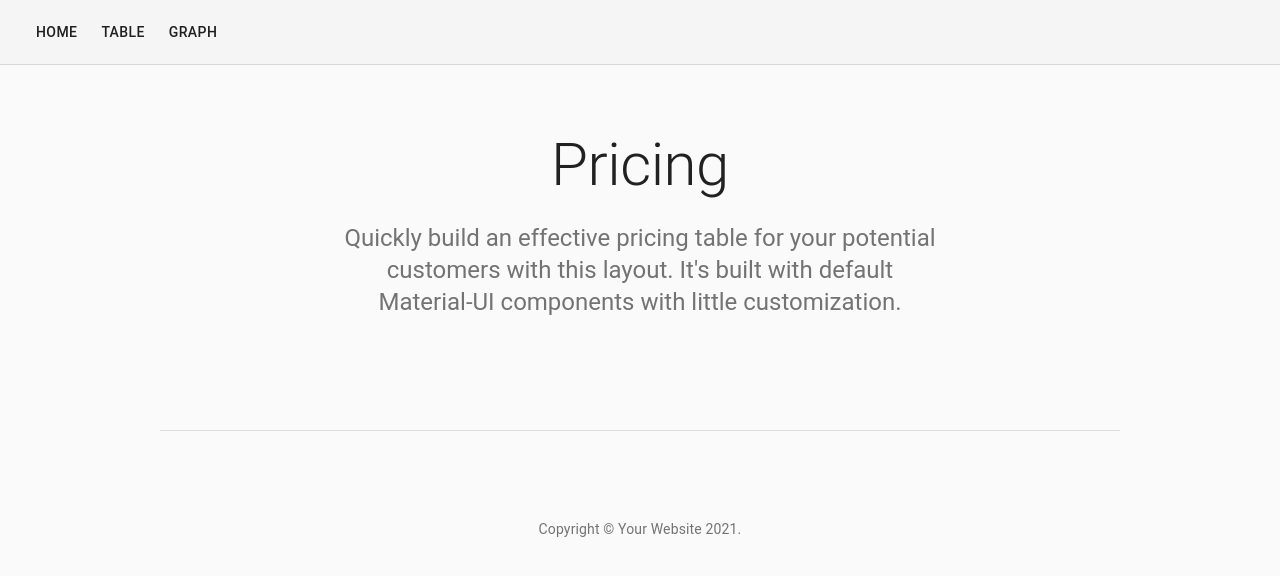
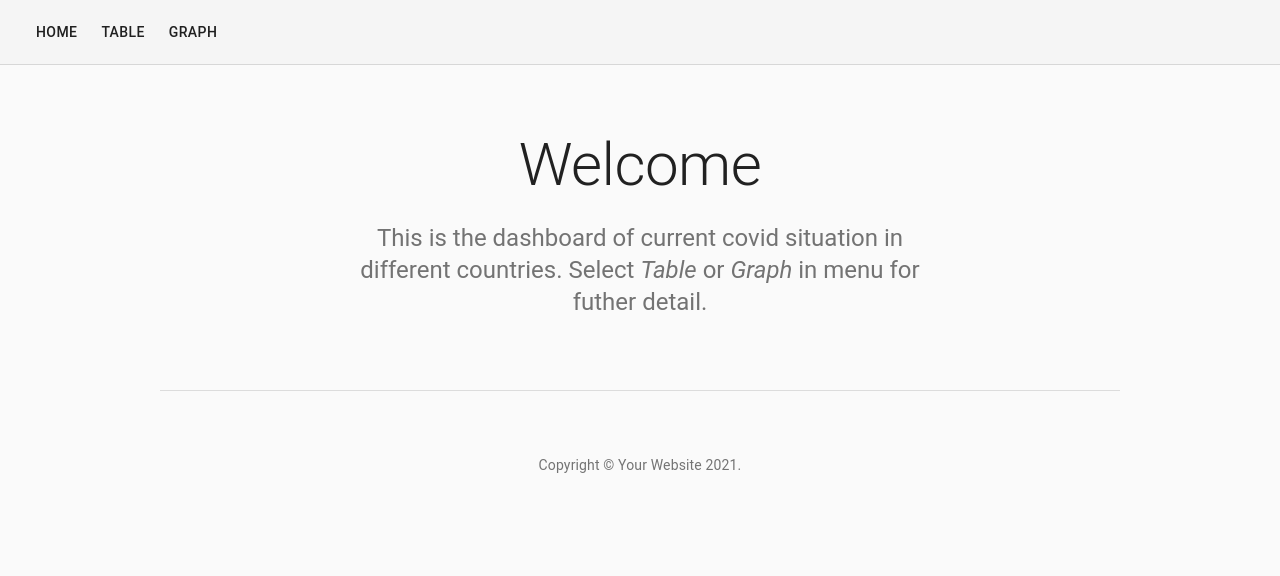
Before and after one commit to nga-pham/covid-dashboard, a React (Create React App) app: page / in a window 1280 px wide. Shown: the top 576 px of the page. Built offline with nearby package versions, Linux system fonts and the light colour scheme.

Commit message:
refactor: modularize components

```diff
--- a/src/App.js
+++ b/src/App.js
@@ -1,11 +1,11 @@
 import logo from './logo.svg';
 import './App.css';
-import Pricing from './view/Pricing';
+import Main from './view/Main.jsx';
 
 function App() {
   return (
     <div className="App">
-      <Pricing />
+      <Main />
 
     </div>
   );
--- /dev/null
+++ b/src/view/Copyright.jsx
@@ -0,0 +1,15 @@
+import Typography from '@material-ui/core/Typography';
+import Link from '@material-ui/core/Link';
+
+export default function Copyright() {
+  return (
+    <Typography variant="body2" color="textSecondary" align="center">
+      {'Copyright © '}
+      <Link color="inherit" href="https://material-ui.com/">
+        Your Website
+      </Link>{' '}
+      {new Date().getFullYear()}
+      {'.'}
+    </Typography>
+  );
+}
--- /dev/null
+++ b/src/view/Home.jsx
@@ -0,0 +1,17 @@
+import useStyles from "./useStyles"
+import Container from '@material-ui/core/Container';
+import Typography from '@material-ui/core/Typography';
+
+export default function Home() {
+    const classes = useStyles();
+    return (
+        <Container maxWidth="sm" component="main" className={classes.heroContent}>
+        <Typography component="h1" variant="h2" align="center" color="textPrimary" gutterBottom>
+          Welcome
+        </Typography>
+        <Typography variant="h5" align="center" color="textSecondary" component="p">
+          This is the dashboard of current covid situation in different countries. Select <em>Table</em> or <em>Graph</em> in menu for futher detail.
+        </Typography>
+      </Container>
+    )
+}
--- /dev/null
+++ b/src/view/Main.jsx
@@ -0,0 +1,33 @@
+import AppBar from '@material-ui/core/AppBar';
+import Box from '@material-ui/core/Box';
+import Container from '@material-ui/core/Container';
+import CssBaseline from '@material-ui/core/CssBaseline';
+import React from 'react';
+import Copyright from "./Copyright";
+import Home from './Home';
+import NavBar from './NavBar';
+import useStyles from "./useStyles";
+
+export default function Main() {
+  const classes = useStyles();
+
+  return (
+    <React.Fragment>
+      <CssBaseline />
+      <AppBar position="static" color="default" elevation={0} className={classes.appBar}>
+        <NavBar />
+      </AppBar>
+      {/* Hero unit */}
+      <Home />
+      {/* End hero unit */}
+
+      {/* Footer */}
+      <Container maxWidth="md" component="footer" className={classes.footer}>
+        <Box mt={5}>
+          <Copyright />
+        </Box>
+      </Container>
+      {/* End footer */}
+    </React.Fragment>
+  );
+}
--- /dev/null
+++ b/src/view/NavBar.jsx
@@ -0,0 +1,38 @@
+import Link from "@material-ui/core/Link";
+import Toolbar from "@material-ui/core/Toolbar";
+import useStyles from "./useStyles";
+
+export default function NavBar() {
+  const classes = useStyles();
+
+  return (
+    <Toolbar className={classes.toolbar}>
+      <nav>
+        <Link
+          variant="button"
+          color="textPrimary"
+          href="#"
+          className={classes.link}
+        >
+          Home
+        </Link>
+        <Link
+          variant="button"
+          color="textPrimary"
+          href="#"
+          className={classes.link}
+        >
+          Table
+        </Link>
+        <Link
+          variant="button"
+          color="textPrimary"
+          href="#"
+          className={classes.link}
+        >
+          Graph
+        </Link>
+      </nav>
+    </Toolbar>
+  );
+}
--- a/src/view/Pricing.js
+++ /dev/null
@@ -1,122 +0,0 @@
-import React from 'react';
-import AppBar from '@material-ui/core/AppBar';
-import Button from '@material-ui/core/Button';
-import Card from '@material-ui/core/Card';
-import CardActions from '@material-ui/core/CardActions';
-import CardContent from '@material-ui/core/CardContent';
-import CardHeader from '@material-ui/core/CardHeader';
-import CssBaseline from '@material-ui/core/CssBaseline';
-import StarIcon from '@material-ui/icons/StarBorder';
-import Toolbar from '@material-ui/core/Toolbar';
-import Typography from '@material-ui/core/Typography';
-import Link from '@material-ui/core/Link';
-import { makeStyles } from '@material-ui/core/styles';
-import Container from '@material-ui/core/Container';
-import Box from '@material-ui/core/Box';
-
-function Copyright() {
-  return (
-    <Typography variant="body2" color="textSecondary" align="center">
-      {'Copyright © '}
-      <Link color="inherit" href="https://material-ui.com/">
-        Your Website
-      </Link>{' '}
-      {new Date().getFullYear()}
-      {'.'}
-    </Typography>
-  );
-}
-
-const useStyles = makeStyles((theme) => ({
-  '@global': {
-    ul: {
-      margin: 0,
-      padding: 0,
-      listStyle: 'none',
-    },
-  },
-  appBar: {
-    borderBottom: `1px solid ${theme.palette.divider}`,
-  },
-  toolbar: {
-    flexWrap: 'wrap',
-  },
-  toolbarTitle: {
-    flexGrow: 1,
-  },
-  link: {
-    margin: theme.spacing(1, 1.5),
-  },
-  heroContent: {
-    padding: theme.spacing(8, 0, 6),
-  },
-  cardHeader: {
-    backgroundColor:
-      theme.palette.type === 'light' ? theme.palette.grey[200] : theme.palette.grey[700],
-  },
-  cardPricing: {
-    display: 'flex',
-    justifyContent: 'center',
-    alignItems: 'baseline',
-    marginBottom: theme.spacing(2),
-  },
-  footer: {
-    borderTop: `1px solid ${theme.palette.divider}`,
-    marginTop: theme.spacing(8),
-    paddingTop: theme.spacing(3),
-    paddingBottom: theme.spacing(3),
-    [theme.breakpoints.up('sm')]: {
-      paddingTop: theme.spacing(6),
-      paddingBottom: theme.spacing(6),
-    },
-  },
-}));
-
-
-
-
-export default function Pricing() {
-  const classes = useStyles();
-
-  return (
-    <React.Fragment>
-      <CssBaseline />
-      <AppBar position="static" color="default" elevation={0} className={classes.appBar}>
-        <Toolbar className={classes.toolbar}>
-
-          <nav>
-            <Link variant="button" color="textPrimary" href="#" className={classes.link}>
-              Home
-            </Link>
-            <Link variant="button" color="textPrimary" href="#" className={classes.link}>
-              Table
-            </Link>
-            <Link variant="button" color="textPrimary" href="#" className={classes.link}>
-              Graph
-            </Link>
-          </nav>
-
-        </Toolbar>
-      </AppBar>
-      {/* Hero unit */}
-      <Container maxWidth="sm" component="main" className={classes.heroContent}>
-        <Typography component="h1" variant="h2" align="center" color="textPrimary" gutterBottom>
-          Pricing
-        </Typography>
-        <Typography variant="h5" align="center" color="textSecondary" component="p">
-          Quickly build an effective pricing table for your potential customers with this layout.
-          It&apos;s built with default Material-UI components with little customization.
-        </Typography>
-      </Container>
-      {/* End hero unit */}
-
-      {/* Footer */}
-      <Container maxWidth="md" component="footer" className={classes.footer}>
-        <Box mt={5}>
-          <Copyright />
-        </Box>
-      </Container>
-      {/* End footer */}
-    </React.Fragment>
-  );
-}
--- /dev/null
+++ b/src/view/useStyles.js
@@ -0,0 +1,46 @@
+import { makeStyles } from '@material-ui/core/styles';
+
+
+const useStyles = makeStyles((theme) => ({
+  '@global': {
+    ul: {
+      margin: 0,
+      padding: 0,
+      listStyle: 'none',
+    },
+  },
+  appBar: {
+    borderBottom: `1px solid ${theme.palette.divider}`,
+  },
+  toolbar: {
+    flexWrap: 'wrap',
+  },
+  toolbarTitle: {
+    flexGrow: 1,
+  },
+  link: {
+    margin: theme.spacing(1, 1.5),
+  },
+  heroContent: {
+    padding: theme.spacing(8, 0, 6),
+  },
+  cardHeader: {
+    backgroundColor:
+      theme.palette.type === 'light' ? theme.palette.grey[200] : theme.palette.grey[700],
+  },
+  cardPricing: {
+    display: 'flex',
+    justifyContent: 'center',
+    alignItems: 'baseline',
+    marginBottom: theme.spacing(2),
+  },
+  footer: {
+    borderTop: `1px solid ${theme.palette.divider}`,
+    marginTop: theme.spacing(3),
+    paddingTop: theme.spacing(3),
+    paddingBottom: theme.spacing(3),
+
+  },
+}));
+
+export default useStyles
```
